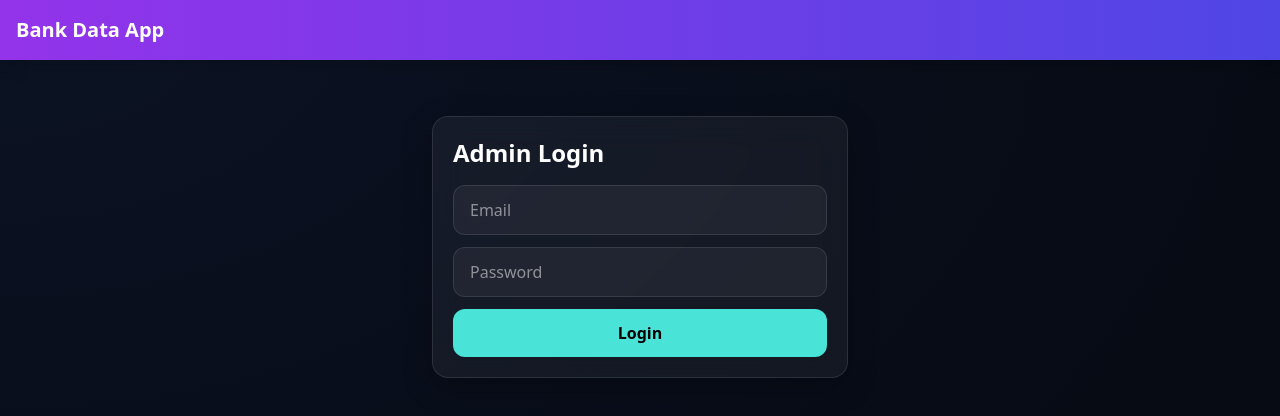
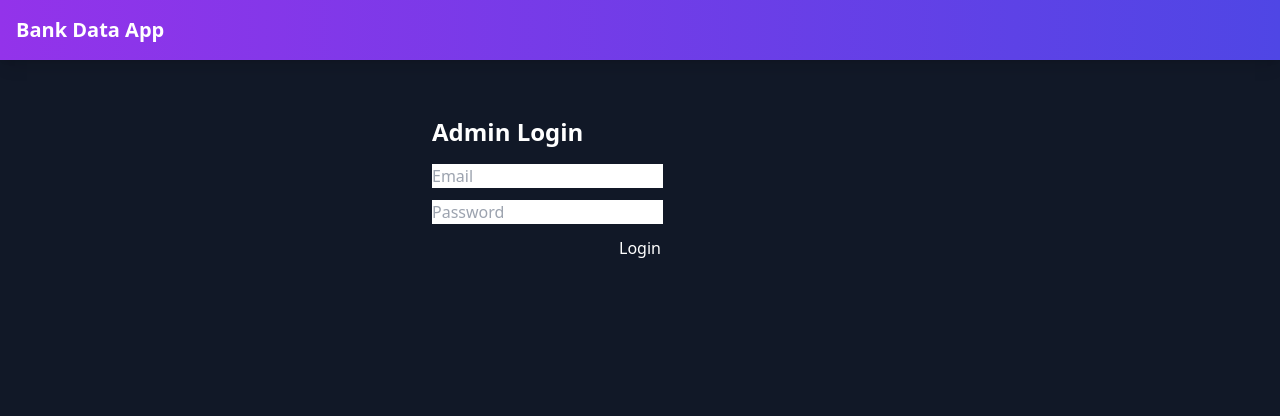
Before and after one commit to accmanage52/bank, a Next.js app: page /admin-login in a window 1280 px wide. Shown: the top 416 px of the page. Built offline with nearby package versions, Linux system fonts and the light colour scheme; no server answers.

Commit message:
Update globals.css

```diff
--- a/styles/globals.css
+++ b/styles/globals.css
@@ -2,35 +2,6 @@
 @tailwind components;
 @tailwind utilities;
 
-html, body, #__next { height: 100%; }
 body {
-  @apply bg-cred-gradient text-white antialiased;
+  @apply bg-gray-900 text-white;
 }
-.glass {
-  @apply bg-white/5 backdrop-blur-lg border border-white/10 shadow-glow;
-}
-.input {
-  @apply w-full rounded-xl bg-white/5 border border-white/10 px-4 py-3 outline-none focus:ring-2 focus:ring-credTeal placeholder-white/50;
-}
-.btn {
-  @apply inline-flex items-center justify-center rounded-xl px-4 py-3 font-semibold transition;
-}
-.btn-primary {
-  @apply bg-credTeal text-black hover:opacity-90;
-}
-.btn-outline {
-  @apply border border-white/20 hover:bg-white/10;
-}
-.card {
-  @apply glass rounded-2xl p-5;
-}
-.table {
-  @apply w-full text-left;
-}
-.th, .td {
-  @apply py-3 px-4 border-b border-white/10;
-}
-.badge {
-  @apply inline-flex items-center rounded-full px-3 py-1 text-xs bg-white/10 border border-white/10;
-}
-.link { @apply text-credTeal hover:underline; }
```
